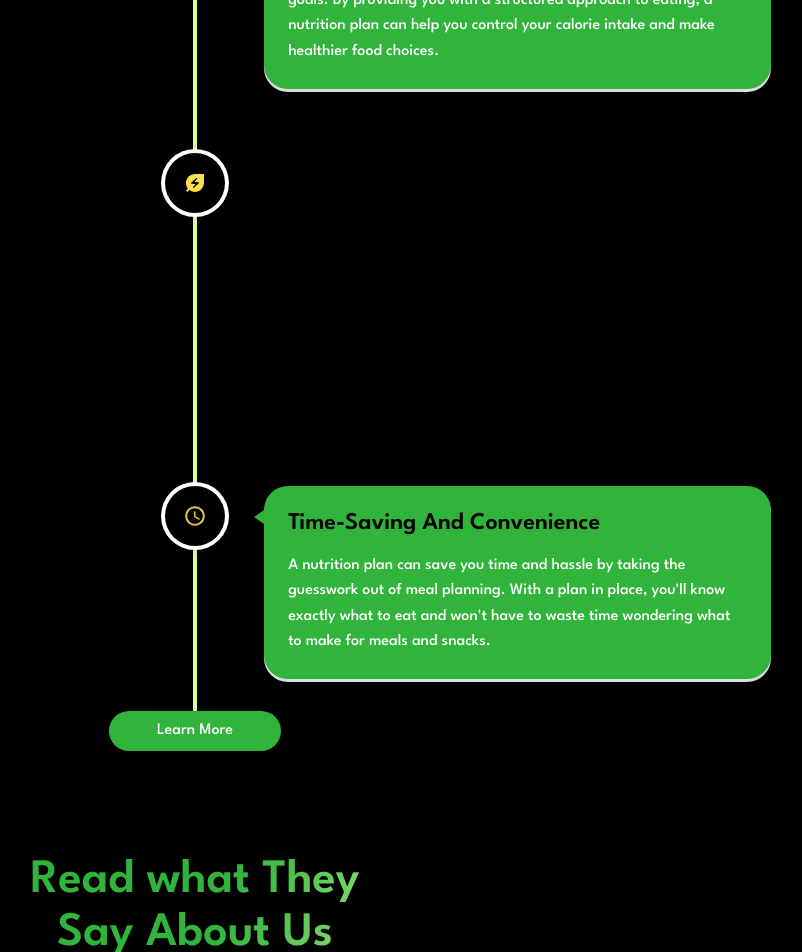
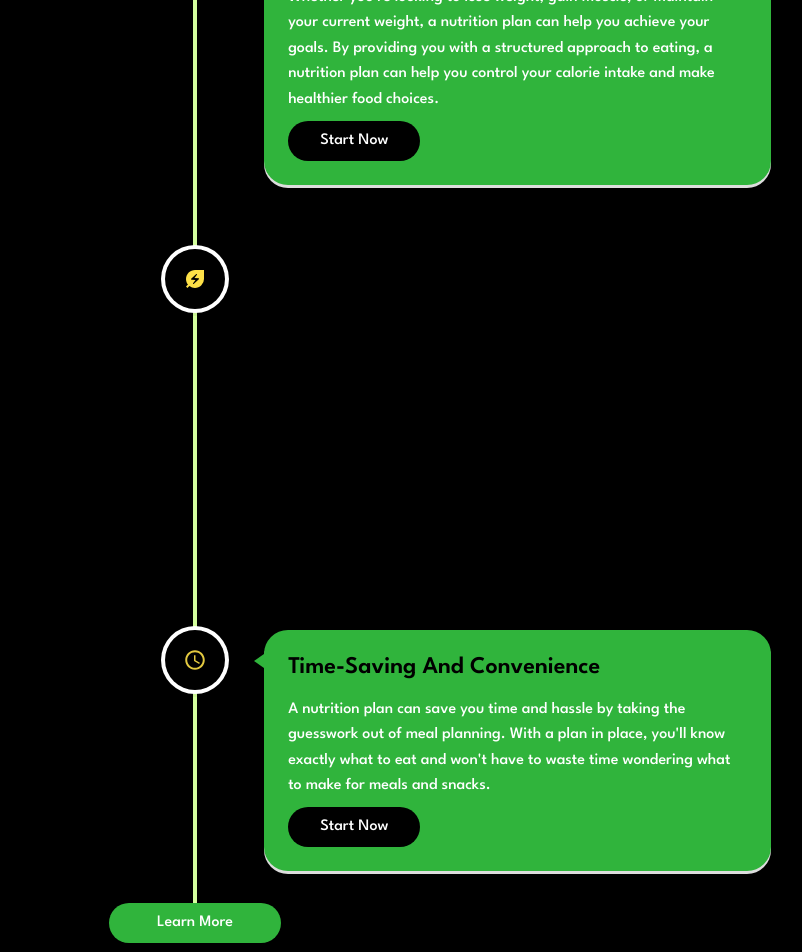
Before and after one commit to mohamed-sayed-elmahdy/kalos-fit, a Next.js app: page / in a window 1280 px wide. Shown: the part 2160-3112 px from the top of the page, without its empty margins (445-1247 px from the left). Built offline with nearby package versions, Linux system fonts and the light colour scheme.

Commit message:
optimize  performance

```diff
--- /dev/null
+++ b/src/app/components/Button.jsx
@@ -0,0 +1,20 @@
+import React from 'react';
+import Link from 'next/link';
+
+
+function PackageButton({ parentStyling, buttonStyling = '', children, onClick, path = '#' }) {
+  return (
+    <Link href={path}className={parentStyling}>
+      <button
+        type="button"
+        className={buttonStyling}
+        onClick={onClick}
+      >
+        {children}
+      </button>
+    </Link>
+  );
+}
+
+
+export default PackageButton;
--- a/src/app/components/HowWeCan/HowWecan.jsx
+++ b/src/app/components/HowWeCan/HowWecan.jsx
@@ -1,24 +1,20 @@
 "use client";
-import React from "react";
-import { IoStar } from "react-icons/io5";
 import {
   VerticalTimeline,
   VerticalTimelineElement,
 } from "react-vertical-timeline-component";
 import "react-vertical-timeline-component/style.min.css";
+import Button from "../Button";
 import PackageButton from "../PackageButton/PackageButton";
 import { GiHealthPotion } from "react-icons/gi";
 import { GiWeightScale } from "react-icons/gi";
 import { MdEnergySavingsLeaf } from "react-icons/md";
 import { IoMdTime } from "react-icons/io";
 
-
 function HowWecan() {
   return (
     <div className="flex flex-col justify-center items-center my-7 ">
-      <h1 className="h1 text-gradient my-8 text-center">
-        How We Can Help You
-      </h1>
+      <h1 className="h1 text-gradient my-8 text-center">How We Can Help You</h1>
       <VerticalTimeline lineColor="#D4FF9E" animate={true}>
         <VerticalTimelineElement
           visible={true}
@@ -42,6 +38,11 @@ function HowWecan() {
             immune system, reduced risk of chronic diseases, and better overall
             Health.
           </p>
+          <Button
+            path="/packages"
+            buttonStyling="w-fit mt-2  duration-300 bg-[#000] text-[#FFFFFF] hover:bg-[#FFFFFF] hover:text-[#000] py-2 px-8   rounded-3xl capitalize lg:text-base  hover:text-white font-medium transition-all"
+            children="Start now"
+          />
         </VerticalTimelineElement>
         <VerticalTimelineElement
           visible={true}
@@ -66,6 +67,11 @@ function HowWecan() {
             can help you control your calorie intake and make healthier food
             choices.
           </p>
+          <Button
+            path="/packages"
+            buttonStyling="w-fit mt-2  duration-300 bg-[#000] text-[#FFFFFF] hover:bg-[#FFFFFF] hover:text-[#000] py-2 px-8   rounded-3xl capitalize lg:text-base  hover:text-white font-medium transition-all"
+            children="Start now"
+          />
         </VerticalTimelineElement>
 
         <VerticalTimelineElement
@@ -93,6 +99,11 @@ function HowWecan() {
             function. Eating nutritious foods may help you feel more focused,
             improve your memory, and even boost your mood.
           </p>
+          <Button
+            path="/packages"
+            buttonStyling="w-fit mt-2  duration-300 bg-[#000] text-[#FFFFFF] hover:bg-[#FFFFFF] hover:text-[#000] py-2 px-8   rounded-3xl capitalize lg:text-base  hover:text-white font-medium transition-all"
+            children="Start now"
+          />
         </VerticalTimelineElement>
         <VerticalTimelineElement
           visible={true}
@@ -116,6 +127,11 @@ function HowWecan() {
             exactly what to eat and won't have to waste time wondering what to
             make for meals and snacks.
           </p>
+          <Button
+            path="/packages"
+            buttonStyling="w-fit mt-2  duration-300 bg-[#000] text-[#FFFFFF] hover:bg-[#FFFFFF] hover:text-[#000] py-2 px-8   rounded-3xl capitalize lg:text-base  hover:text-white font-medium transition-all"
+            children="Start now"
+          />
         </VerticalTimelineElement>
       </VerticalTimeline>
       <div className=" w-full flex items-center justify-center ">
```
